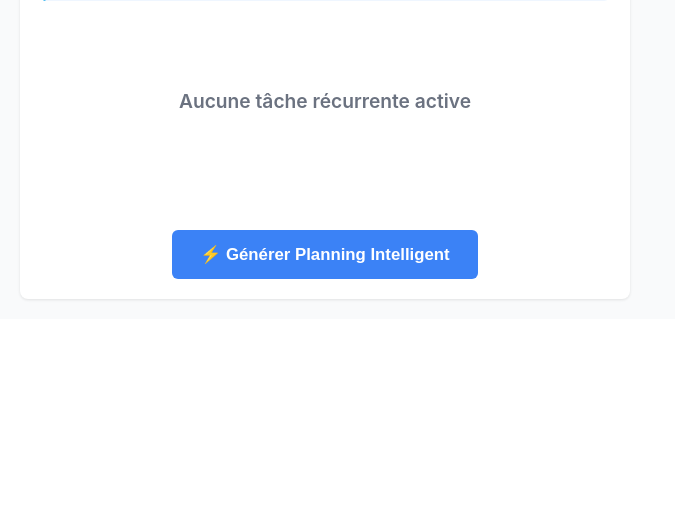
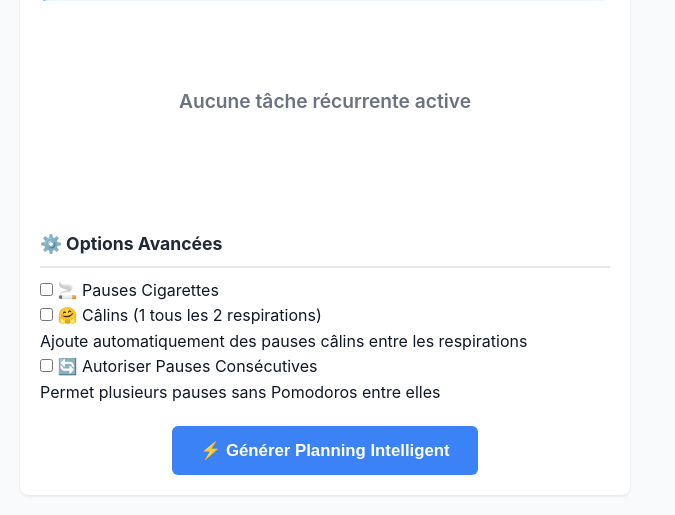
Before and after one commit to julioplanning0-collab/GitFocusPlanner, a Flask app: page /api/v2/gitfocus/interface in a window 1280 px wide. Shown: the part 1008-1523 px from the top of the page, without its empty margins (0-675 px from the left). Before the commit the page ends 1309 px from the top, so only its background shows below. Run offline with Flask 3, Linux system fonts and the light colour scheme; data that the repository does not hold is empty; parts of the project's set-up code (start-up, migrations or seed data) failed here and were passed over.

Commit message:
feat: Phase 4 (partiel) - Frontend et API pour options avancées
FRONTEND MODIFICATIONS (gitfocus_v2.html + gitfocus_v2.js):
- Ajouté section "Options Avancées" avec 3 contrôles:
  * 🚬 Pauses Cigarettes (checkbox + input intervalle, défaut 120 min)
  * 🤗 Câlins (checkbox, 1 tous les 2 respirations)
  * 🔄 Autoriser Pauses Consécutives (checkbox)
- Ajouté événement toggle pour afficher/masquer options clopes
- Modifié generatePlanning() pour lire et envoyer les paramètres:
  * enable_clopes (boolean)
  * clopes_interval_min (number)
  * enable_calins (boolean)
  * allow_consecutive_pauses (boolean)

API ROUTE MODIFICATIONS (routes_gitfocus_v2.py):
- Mis à jour docstring avec nouveaux paramètres
- Ajouté extraction des 4 nouveaux paramètres depuis request body
- Ajouté logs DEBUG pour traçabilité
- Modifié appel à generate_planning_auto() avec nouveaux params

BACKEND À IMPLÉMENTER (planning_generator.py):
- TODO: Modifier signature generate_planning_auto()
- TODO: Implémenter logique insertion clopes (intervalle configurable)
- TODO: Implémenter logique insertion câlins (1/2 respirations)
- TODO: Implémenter support pauses consécutives (désactiver alternance stricte)

Note: Backend non implémenté dans ce commit - serveur accepte les
paramètres mais les ignore pour l'instant. Phase 4 sera complétée
dans un prochain commit.

🤖 Generated with [Claude Code](https://claude.com/claude-code)

Co-Authored-By: Claude <noreply@anthropic.com>

```diff
--- a/webapp/api/routes_gitfocus_v2.py
+++ b/webapp/api/routes_gitfocus_v2.py
@@ -175,7 +175,12 @@ def generate_planning_auto():
             "start_time": "18:30",  # 🆕 Optional (HH:MM format, will calculate if not provided)
             "pomodoro_task_ids": ["1", "2", "3"],
             "respiration_task_ids": ["R_001", "R_002", "R_001"],  # 🆕 Can contain duplicates
-            "max_recurrent_tasks": 10
+            "max_recurrent_tasks": 10,
+            # 🆕 Phase 4: Advanced options
+            "enable_clopes": false,  # Optional
+            "clopes_interval_min": 120,  # Optional (default 120)
+            "enable_calins": false,  # Optional
+            "allow_consecutive_pauses": false  # Optional
         }
 
     Response:
@@ -201,6 +206,12 @@ def generate_planning_auto():
         respiration_ids = data.get('respiration_task_ids', [])  # 🆕 Can contain duplicates
         max_recurrent = data.get('max_recurrent_tasks', 10)
 
+        # 🆕 Phase 4: Advanced options
+        enable_clopes = data.get('enable_clopes', False)
+        clopes_interval = data.get('clopes_interval_min', 120)
+        enable_calins = data.get('enable_calins', False)
+        allow_consecutive_pauses = data.get('allow_consecutive_pauses', False)
+
         if not date:
             return jsonify({'success': False, 'error': 'Missing date'}), 400
 
@@ -209,6 +220,7 @@ def generate_planning_auto():
         logger.info(f"🔍 DEBUG: Received {len(pomodoro_ids)} Pomodoro IDs: {pomodoro_ids}")
         logger.info(f"🔍 DEBUG: Received {len(respiration_ids)} Respiration IDs: {respiration_ids}")
         logger.info(f"🔍 DEBUG: max_recurrent_tasks: {max_recurrent}")
+        logger.info(f"🔍 DEBUG: Advanced options - clopes: {enable_clopes}, calins: {enable_calins}, consecutive: {allow_consecutive_pauses}")
 
         from backend.planning_engine.planning_generator import generate_planning_auto
 
@@ -218,7 +230,11 @@ def generate_planning_auto():
             pomodoro_ids=pomodoro_ids,
             respiration_ids=respiration_ids,
             data_dir=Config.DATA_DIR,
-            max_recurrent_tasks=max_recurrent
+            max_recurrent_tasks=max_recurrent,
+            enable_clopes=enable_clopes,
+            clopes_interval_min=clopes_interval,
+            enable_calins=enable_calins,
+            allow_consecutive_pauses=allow_consecutive_pauses
         )
 
         return jsonify({
--- a/webapp/static/js/gitfocus_v2.js
+++ b/webapp/static/js/gitfocus_v2.js
@@ -94,6 +94,12 @@ async function generatePlanning() {
     showLoading(true);
 
     try {
+        // Read advanced options (Phase 4)
+        const enableClopes = document.getElementById('enable-clopes')?.checked || false;
+        const clopesInterval = parseInt(document.getElementById('clopes-interval')?.value || '120');
+        const enableCalins = document.getElementById('enable-calins')?.checked || false;
+        const allowConsecutivePauses = document.getElementById('allow-consecutive-pauses')?.checked || false;
+
         const data = await apiCall('/planning/generate-auto', {
             method: 'POST',
             headers: { 'Content-Type': 'application/json' },
@@ -102,7 +108,12 @@ async function generatePlanning() {
                 start_time: state.planningStartTime, // 🆕 Heure de départ (now + 15min arrondi à 5)
                 pomodoro_task_ids: selectedIds,
                 respiration_task_ids: state.selectedRespirationIds, // 🆕 IDs respirations (peut contenir duplicatas)
-                max_recurrent_tasks: 10
+                max_recurrent_tasks: 10,
+                // 🆕 Phase 4: Advanced options
+                enable_clopes: enableClopes,
+                clopes_interval_min: clopesInterval,
+                enable_calins: enableCalins,
+                allow_consecutive_pauses: allowConsecutivePauses
             })
         });
 
@@ -747,6 +758,14 @@ document.addEventListener('DOMContentLoaded', () => {
         });
     });
 
+    // Advanced options (Phase 4) - Toggle clopes interval input
+    document.getElementById('enable-clopes')?.addEventListener('change', (e) => {
+        const clopesOptions = document.getElementById('clopes-options');
+        if (clopesOptions) {
+            clopesOptions.style.display = e.target.checked ? 'block' : 'none';
+        }
+    });
+
     // Initial load
     loadPomodoroTasks();
     loadRespirationTasks();
--- a/webapp/templates/gitfocus_v2.html
+++ b/webapp/templates/gitfocus_v2.html
@@ -84,6 +84,45 @@
                 </div>
             </section>
 
+            <!-- Advanced Options (Phase 4) -->
+            <section class="task-section">
+                <div class="section-header">
+                    <h3>⚙️ Options Avancées</h3>
+                </div>
+                <div class="options-grid">
+                    <!-- Clopes Option -->
+                    <div class="option-item">
+                        <label class="checkbox-label">
+                            <input type="checkbox" id="enable-clopes" />
+                            <span>🚬 Pauses Cigarettes</span>
+                        </label>
+                        <div class="option-details" id="clopes-options" style="display: none;">
+                            <label for="clopes-interval">Intervalle (minutes):</label>
+                            <input type="number" id="clopes-interval" value="120" min="30" max="300" step="30" />
+                            <p class="option-hint">Insérer une pause cigarette tous les X minutes de travail/pauses</p>
+                        </div>
+                    </div>
+
+                    <!-- Calins Option -->
+                    <div class="option-item">
+                        <label class="checkbox-label">
+                            <input type="checkbox" id="enable-calins" />
+                            <span>🤗 Câlins (1 tous les 2 respirations)</span>
+                        </label>
+                        <p class="option-hint">Ajoute automatiquement des pauses câlins entre les respirations</p>
+                    </div>
+
+                    <!-- Pauses Consécutives Option -->
+                    <div class="option-item">
+                        <label class="checkbox-label">
+                            <input type="checkbox" id="allow-consecutive-pauses" />
+                            <span>🔄 Autoriser Pauses Consécutives</span>
+                        </label>
+                        <p class="option-hint">Permet plusieurs pauses sans Pomodoros entre elles</p>
+                    </div>
+                </div>
+            </section>
+
             <!-- Generate Button -->
             <div class="action-bar">
                 <button id="btn-generate" class="btn btn-primary btn-large">
```
